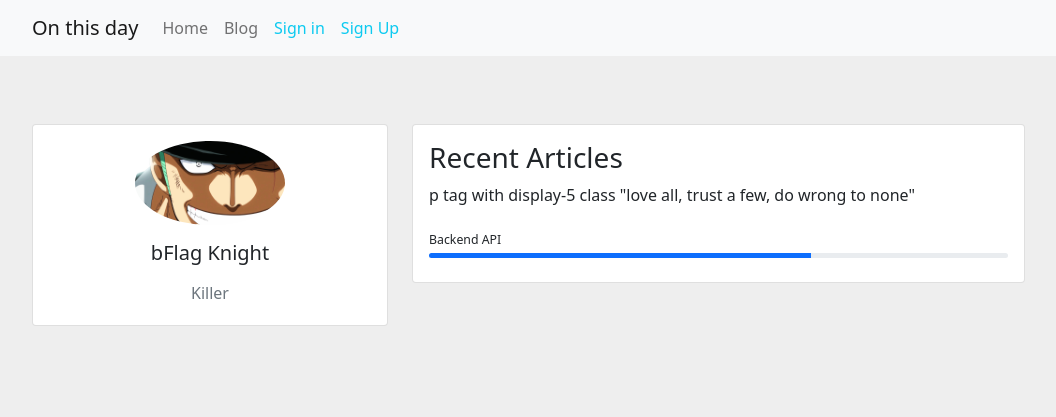
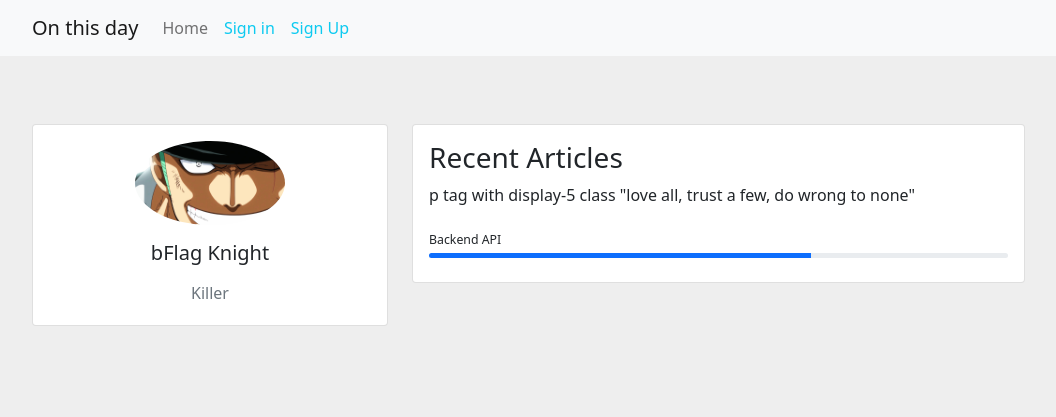
Before and after one commit to mohamedAbdelaleem/On-this-day, a Django app: page /accounts/profile/4/ in a window 1280 px wide. Shown: the top 417 px of the page, without its empty margins (50-1106 px from the left). Run offline with Django 4.2, Linux system fonts and the light colour scheme; data comes from the database, SQL or seed files in the repository; some libraries are stand-ins or nearby versions.

Commit message:
ready to deploy

```diff
--- a/src/home/templates/base.html
+++ b/src/home/templates/base.html
@@ -39,9 +39,9 @@
               <li class="nav-item">
                 <a class="nav-link" aria-current="page" href="{% url 'home:home_page' %}">Home</a>
               </li>
-              <li class="nav-item">
+              <!-- <li class="nav-item">
                 <a class="nav-link" href="#">Blog</a>
-              </li>
+              </li> -->
 
               {% if not user.is_authenticated %}
               <li class="nav-item">
```
Also changed, not shown: requirements.txt (added, +35 -0 lines).
